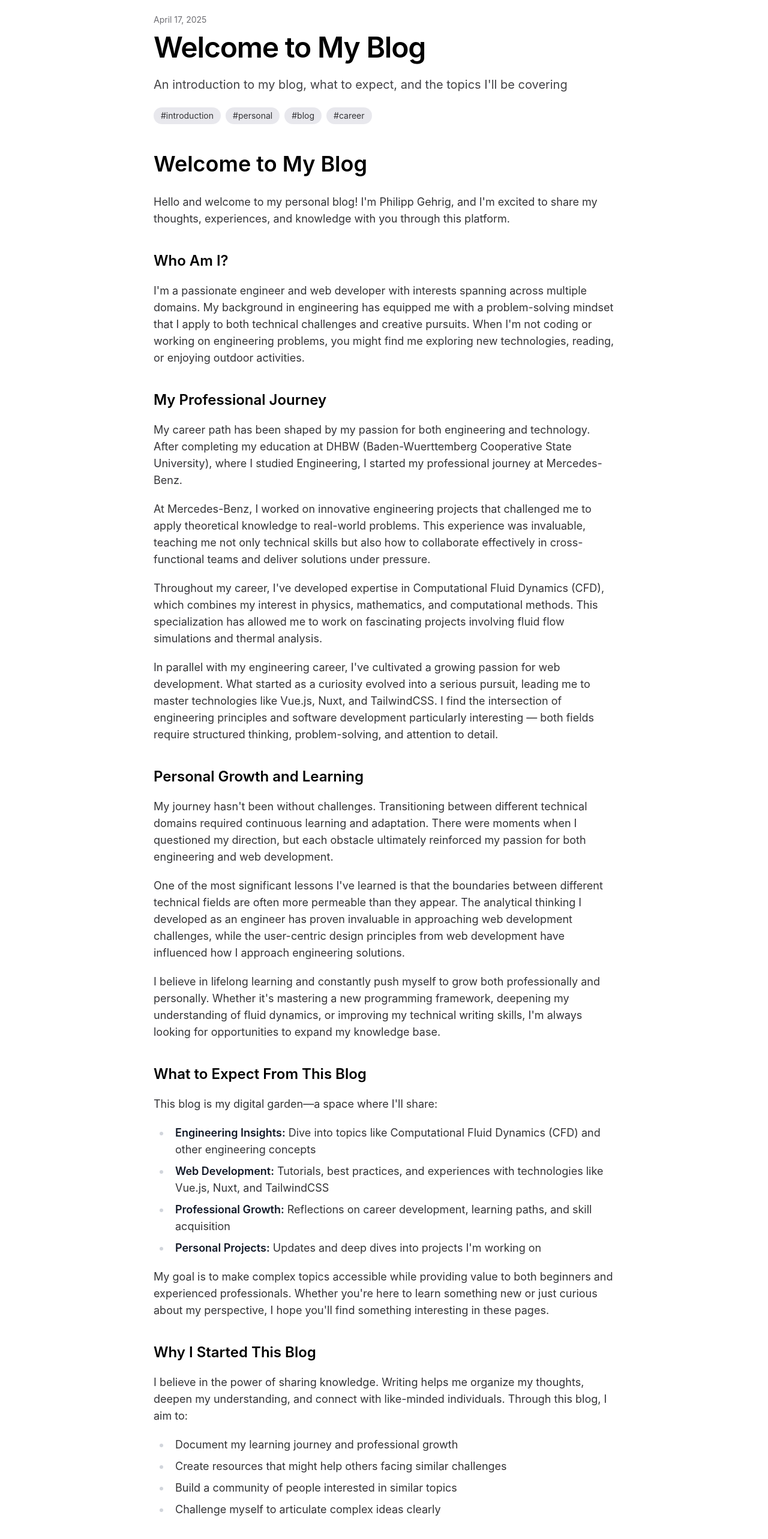
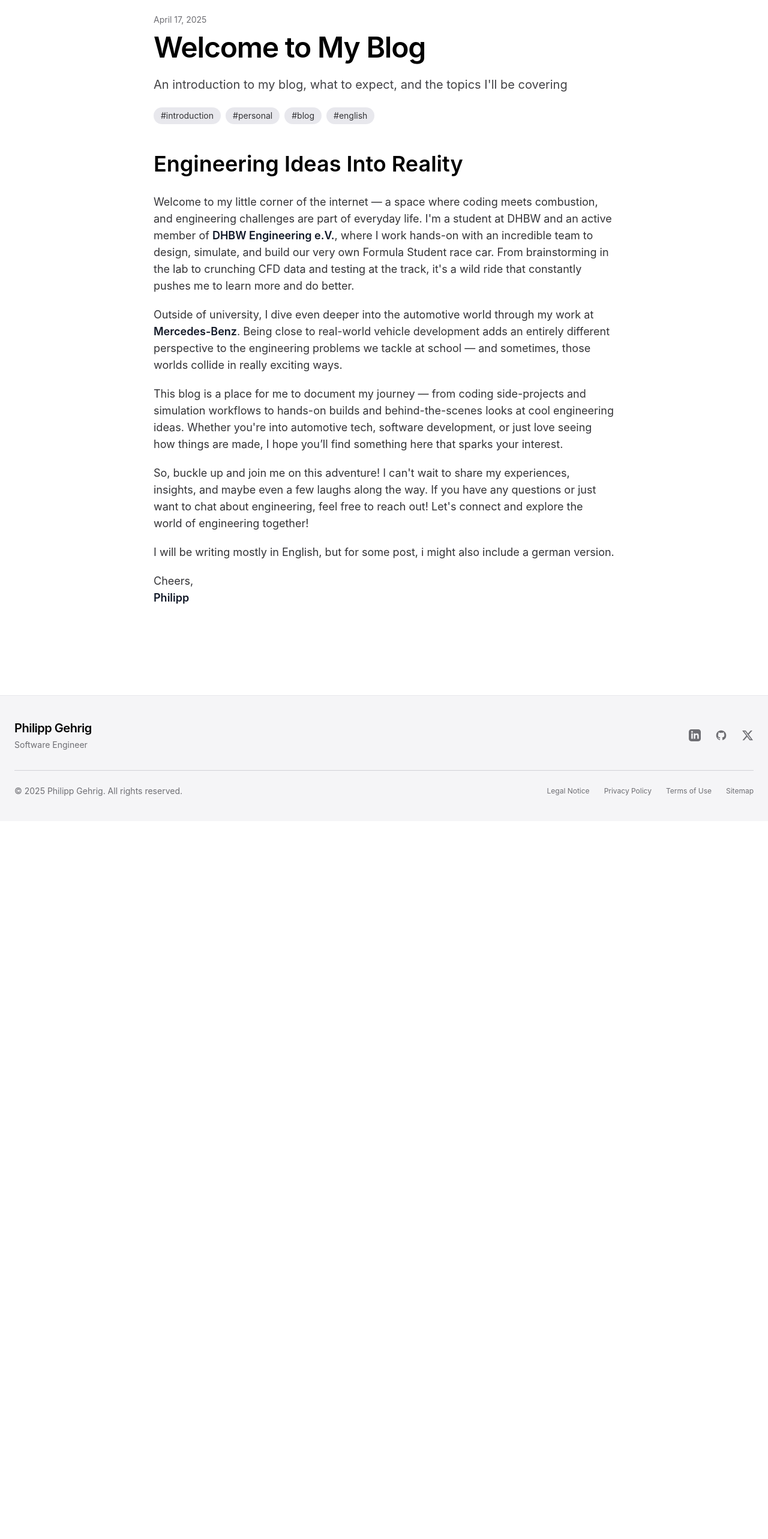
Before and after one commit to philippgehrig/cv, a Nuxt app: page /blog/posts/welcome-to-my-blog in a window 1280 px wide. Shown: the part 232-2798 px from the top of the page at 60% size. After the commit the page ends 1601 px from the top, so only its background shows below. Built offline with nearby package versions, Linux system fonts and the light colour scheme.

Commit message:
feat: created welcome to my blog post

```diff
--- a/pages/blog/index.vue
+++ b/pages/blog/index.vue
@@ -122,7 +122,7 @@ const blogPosts = [
     title: "Welcome to My Blog",
     description: "An introduction to my blog, what to expect, and the topics I'll be covering",
     date: "2025-04-17T08:00:00.000Z",
-    tags: ["introduction", "personal", "blog"],
+    tags: ["introduction", "personal", "blog", "english"],
     path: "/blog/posts/welcome-to-my-blog",
     slug: "welcome-to-my-blog"
   },
--- a/pages/blog/posts/welcome-to-my-blog.vue
+++ b/pages/blog/posts/welcome-to-my-blog.vue
@@ -1,154 +1,34 @@
 <template>
   <BlogPostLayout :post="post">
-    <h1>Welcome to My Blog</h1>
+    <h1>Engineering Ideas Into Reality</h1>
 
     <p>
-      Hello and welcome to my personal blog! I'm Philipp Gehrig, and I'm excited to share my thoughts,
-      experiences, and knowledge with you through this platform.
-    </p>
-
-    <h2>Who Am I?</h2>
-
-    <p>
-      I'm a passionate engineer and web developer with interests spanning across multiple domains.
-      My background in engineering has equipped me with a problem-solving mindset that I apply to
-      both technical challenges and creative pursuits. When I'm not coding or working on engineering
-      problems, you might find me exploring new technologies, reading, or enjoying outdoor activities.
-    </p>
-
-    <h2>My Professional Journey</h2>
-
-    <p>
-      My career path has been shaped by my passion for both engineering and technology. After completing
-      my education at DHBW (Baden-Wuerttemberg Cooperative State University), where I studied Engineering,
-      I started my professional journey at Mercedes-Benz.
+      Welcome to my little corner of the internet — a space where coding meets combustion, and engineering challenges are part of everyday life.
+      I'm a student at DHBW and an active member of <strong>DHBW Engineering e.V.</strong>, where I work hands-on with an incredible team to design, simulate, and build our very own Formula Student race car.
+      From brainstorming in the lab to crunching CFD data and testing at the track, it's a wild ride that constantly pushes me to learn more and do better.
     </p>
 
     <p>
-      At Mercedes-Benz, I worked on innovative engineering projects that challenged me to apply theoretical
-      knowledge to real-world problems. This experience was invaluable, teaching me not only technical
-      skills but also how to collaborate effectively in cross-functional teams and deliver solutions under
-      pressure.
+      Outside of university, I dive even deeper into the automotive world through my work at <strong>Mercedes-Benz</strong>.
+      Being close to real-world vehicle development adds an entirely different perspective to the engineering problems we tackle at school — and sometimes, those worlds collide in really exciting ways.
     </p>
 
     <p>
-      Throughout my career, I've developed expertise in Computational Fluid Dynamics (CFD), which combines
-      my interest in physics, mathematics, and computational methods. This specialization has allowed me
-      to work on fascinating projects involving fluid flow simulations and thermal analysis.
+      This blog is a place for me to document my journey — from coding side-projects and simulation workflows to hands-on builds and behind-the-scenes looks at cool engineering ideas.
+      Whether you're into automotive tech, software development, or just love seeing how things are made, I hope you’ll find something here that sparks your interest.
     </p>
-
     <p>
-      In parallel with my engineering career, I've cultivated a growing passion for web development.
-      What started as a curiosity evolved into a serious pursuit, leading me to master technologies
-      like Vue.js, Nuxt, and TailwindCSS. I find the intersection of engineering principles and software
-      development particularly interesting — both fields require structured thinking, problem-solving,
-      and attention to detail.
+      So, buckle up and join me on this adventure! I can't wait to share my experiences, insights, and maybe even a few laughs along the way.
+      If you have any questions or just want to chat about engineering, feel free to reach out!
+      Let's connect and explore the world of engineering together!
     </p>
-
-    <h2>Personal Growth and Learning</h2>
-
     <p>
-      My journey hasn't been without challenges. Transitioning between different technical domains
-      required continuous learning and adaptation. There were moments when I questioned my direction,
-      but each obstacle ultimately reinforced my passion for both engineering and web development.
+      I will be writing mostly in English, but for some post, i might also include a german version.
     </p>
-
     <p>
-      One of the most significant lessons I've learned is that the boundaries between different technical
-      fields are often more permeable than they appear. The analytical thinking I developed as an engineer
-      has proven invaluable in approaching web development challenges, while the user-centric design
-      principles from web development have influenced how I approach engineering solutions.
-    </p>
-
-    <p>
-      I believe in lifelong learning and constantly push myself to grow both professionally and personally.
-      Whether it's mastering a new programming framework, deepening my understanding of fluid dynamics, or
-      improving my technical writing skills, I'm always looking for opportunities to expand my knowledge base.
-    </p>
-
-    <h2>What to Expect From This Blog</h2>
-
-    <p>
-      This blog is my digital garden—a space where I'll share:
-    </p>
-
-    <ul>
-      <li><strong>Engineering Insights:</strong> Dive into topics like Computational Fluid Dynamics (CFD) and other engineering concepts</li>
-      <li><strong>Web Development:</strong> Tutorials, best practices, and experiences with technologies like Vue.js, Nuxt, and TailwindCSS</li>
-      <li><strong>Professional Growth:</strong> Reflections on career development, learning paths, and skill acquisition</li>
-      <li><strong>Personal Projects:</strong> Updates and deep dives into projects I'm working on</li>
-    </ul>
-
-    <p>
-      My goal is to make complex topics accessible while providing value to both beginners and experienced professionals.
-      Whether you're here to learn something new or just curious about my perspective, I hope you'll find something
-      interesting in these pages.
-    </p>
-
-    <h2>Why I Started This Blog</h2>
-
-    <p>
-      I believe in the power of sharing knowledge. Writing helps me organize my thoughts, deepen my understanding,
-      and connect with like-minded individuals. Through this blog, I aim to:
-    </p>
-
-    <ul>
-      <li>Document my learning journey and professional growth</li>
-      <li>Create resources that might help others facing similar challenges</li>
-      <li>Build a community of people interested in similar topics</li>
-      <li>Challenge myself to articulate complex ideas clearly</li>
-    </ul>
-
-    <h2>Recent and Upcoming Topics</h2>
-
-    <p>
-      I've already published a few articles on Computational Fluid Dynamics, including:
-    </p>
-
-    <ul>
-      <li>Introduction to the Basics of CFD Simulations</li>
-      <li>Introduction to CFD Simulations and the k-epsilon Model</li>
-    </ul>
-
-    <p>
-      In the coming months, I plan to expand into more varied topics:
-    </p>
-
-    <ul>
-      <li>Modern web development with Nuxt 3 and Vue.js</li>
-      <li>Implementing efficient CI/CD pipelines for personal projects</li>
-      <li>The intersection of engineering principles and software development</li>
-      <li>Building an effective professional portfolio</li>
-      <li>Lessons learned from my time at Mercedes-Benz and how they apply across industries</li>
-      <li>How my engineering background influences my approach to web development</li>
-    </ul>
-
-    <h2>Let's Connect</h2>
-
-    <p>
-      I value interaction and feedback. If you have questions, suggestions for topics, or just want to
-      connect, don't hesitate to reach out through:
-    </p>
-
-    <ul>
-      <li>Comments on blog posts (coming soon)</li>
-      <li>My professional social media profiles</li>
-      <li>Email (available on my contact page)</li>
-    </ul>
-
-    <p>
-      Your engagement helps make this blog better and more relevant to what readers want to see.
-    </p>
-
-    <h2>Thank You for Being Here</h2>
-
-    <p>
-      Whether you stumbled upon this blog by accident or you're here intentionally, thank you for taking
-      the time to read. I hope you'll bookmark this site and return as I continue to add new content.
-    </p>
-
-    <p>
-      Here's to sharing knowledge, continuous learning, and meaningful connections!
+      Cheers,
+      <br />
+      <strong>Philipp</strong>
     </p>
   </BlogPostLayout>
 </template>
@@ -159,6 +39,6 @@ const post = {
   title: "Welcome to My Blog",
   description: "An introduction to my blog, what to expect, and the topics I'll be covering",
   date: "2025-04-17T08:00:00.000Z", // Today's date
-  tags: ["introduction", "personal", "blog", "career"]
+  tags: ["introduction", "personal", "blog", "english"]
 };
 </script>
```
